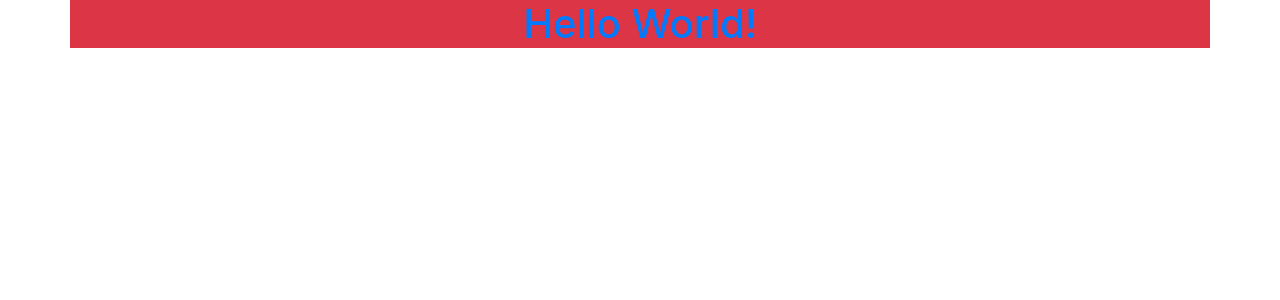
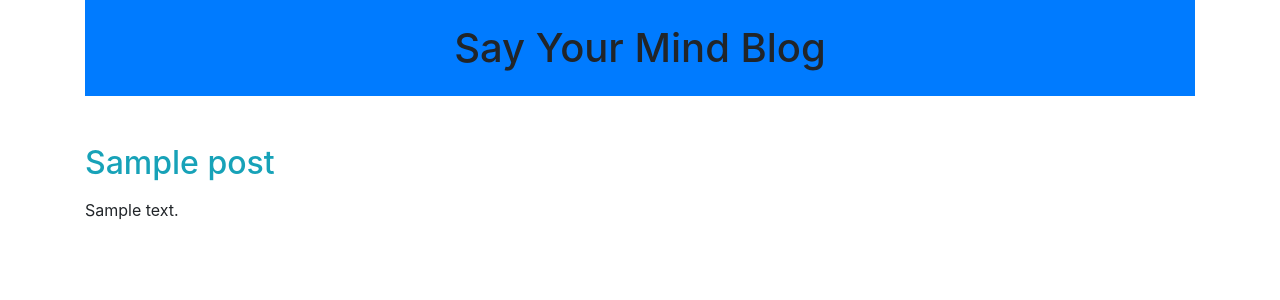
Before and after one commit to olacodes/say-blog, a Django app: page / in a window 1280 px wide. Shown: the top 300 px of the page. Run offline with Django 3.2, Linux system fonts and the light colour scheme; tables that the repository leaves empty hold one stand-in row (values such as "Sample post"); some libraries are stand-ins or nearby versions.

Commit message:
Modify templates to display posts from database.

```diff
--- a/blog/templates/blog/post_list.html
+++ b/blog/templates/blog/post_list.html
@@ -10,9 +10,16 @@
     <link rel="stylesheet" href="https://stackpath.bootstrapcdn.com/bootstrap/4.3.1/css/bootstrap.min.css" integrity="sha384-ggOyR0iXCbMQv3Xipma34MD+dH/1fQ784/j6cY/iJTQUOhcWr7x9JvoRxT2MZw1T" crossorigin="anonymous">
   </head>
   <body>
-      <div class="container bg-danger">
-        <h1 class="text-center text-primary ">Hello World!</h1>
+      <div class="container">
+        <h1 class="text-center bg-primary py-4 mb-5">Say Your Mind Blog</h1>
+        {% for post in posts %}
+          <h2 class="text-info mb-3">{{post.title}}</h2>
+          <p>{{post.text}}</p>
+
+        {% endfor %}
       </div>
+
+
     <!-- Optional JavaScript -->
     <!-- jQuery first, then Popper.js, then Bootstrap JS -->
     <script src="https://code.jquery.com/jquery-3.3.1.slim.min.js" integrity="sha384-q8i/X+965DzO0rT7abK41JStQIAqVgRVzpbzo5smXKp4YfRvH+8abtTE1Pi6jizo" crossorigin="anonymous"></script>
--- a/blog/views.py
+++ b/blog/views.py
@@ -1,7 +1,9 @@
 from django.shortcuts import render
+from .models import Post
 
 def post_list(request):
-    return render( request, "blog/post_list.html", {})
+    posts = Post.objects.order_by("created_date")
+    return render( request, "blog/post_list.html", {'posts':posts})
 
 
 # Create your views here.
```
